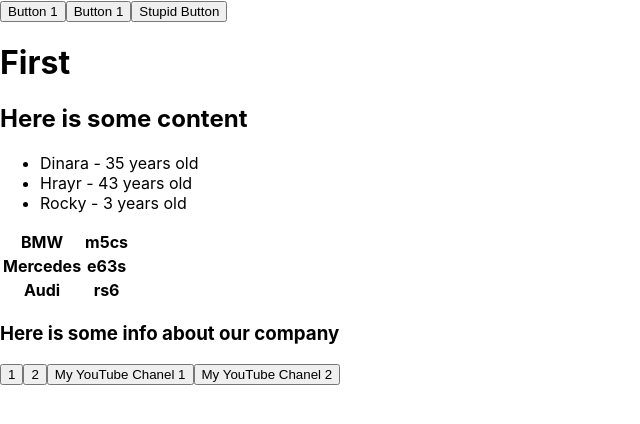
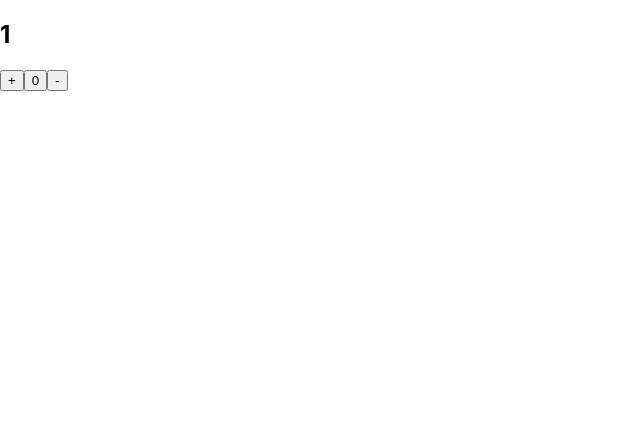
Before and after one commit to Dinara1989/Tasks, a React (Create React App) app: page / in a window 1280 px wide. Shown: the top 424 px of the page, without its empty margins (0-640 px from the left). Built offline with nearby package versions, Linux system fonts and the light colour scheme.

Commit message:
useState

```diff
--- a/src/App.tsx
+++ b/src/App.tsx
@@ -1,4 +1,4 @@
-import React from 'react';
+import React, {useState} from 'react';
 import Header from "./site/Header";
 import Body from "./site/Body";
 import Footer from "./site/Footer";
@@ -23,10 +23,10 @@ const App = () => {
   const foo2=(num:number)=> {
     console.log(num)
   }
-  const onClickHandler = (name:string) => {
-    console.log(name)
-  }
-
+  // const onClickHandler = (name:string) => {
+  //   console.log(name)
+  // }
+// Universal Button
   const Button1Foo=(subscriber:string, age:number, address:string)=>{
       console.log(subscriber, age, address)
   }
@@ -36,20 +36,43 @@ const App = () => {
   const Foo3 =()=>{
         console.log('Im stupid button')
   }
+  // Hook Use State
+   let[a, setA]=useState(1)
+    // a  is a state, setA is a function where a is existing
+   //variant with props name
+    const onClickHandler=(name:string)=>{
+      if (name === 'add') {
+          setA(++a);
+      }
+      if(name === 'zero') {
+           setA(0);
+      }
+      if(name === 'minus') {
+          setA(--a);
+      }
+   }
+
   return (
       <div>
-          <Button name={'Button 1'} callBack={()=>Button1Foo('Me Dinara', 35, 'from Ukraine')}/>
-          <Button name={'Button 1'} callBack={()=>Button2Foo('Me Hro', 43, 'from Lebanon')}/>
-          <Button name={'Stupid Button'} callBack={Foo3}/>
-          <Header title={'First'}/>
-          <Body titleBody={'Here is some content'}/>
-          {/*//here I practised map method*/}
-          <Component students={students}/>
-          <Footer titleFooter={'Here is some info about our company'}/>
-          <button onClick={foo1}>1</button>
-          <button onClick={() => foo2(10020)}>2</button>
-          <button onClick={(event) => onClickHandler('Dinara')}> My YouTube Chanel 1</button>
-          <button onClick={(event) => onClickHandler('Hro')}>My YouTube Chanel 2</button>
+          {/*Hook Use State*/}
+          <div>
+              <h2>{a}</h2>
+              <button onClick={()=>onClickHandler('add')}> + </button>
+              <button onClick={()=>onClickHandler('zero')}> 0 </button>
+              <button onClick={()=>onClickHandler('minus')}> - </button>
+          </div>
+          {/*<Button name={'Button 1'} callBack={()=>Button1Foo('Me Dinara', 35, 'from Ukraine')}/>*/}
+          {/*<Button name={'Button 1'} callBack={()=>Button2Foo('Me Hro', 43, 'from Lebanon')}/>*/}
+          {/*<Button name={'Stupid Button'} callBack={Foo3}/>*/}
+          {/*<Header title={'First'}/>*/}
+          {/*<Body titleBody={'Here is some content'}/>*/}
+          {/*//map method*/}
+          {/*<Component students={students}/>*/}
+          {/*<Footer titleFooter={'Here is some info about our company'}/>*/}
+          {/*<button onClick={foo1}>1</button>*/}
+          {/*<button onClick={() => foo2(10020)}>2</button>*/}
+          {/*<button onClick={(event) => onClickHandler('Dinara')}> My YouTube Chanel 1</button>*/}
+          {/*<button onClick={(event) => onClickHandler('Hro')}>My YouTube Chanel 2</button>*/}
 
       </div>
   );
```
